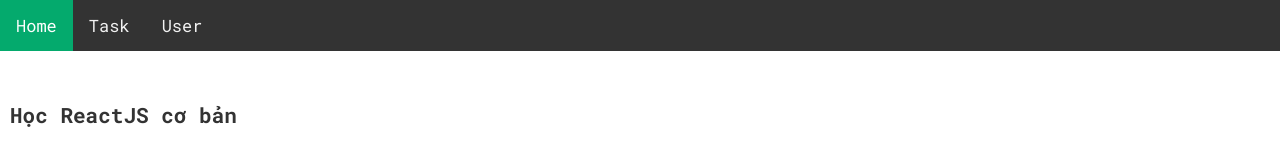
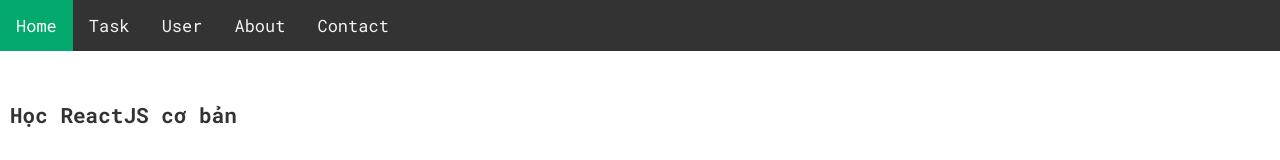
Before and after one commit to dinhdn218/learn-react-basic, a React (Create React App) app: page / in a window 1280 px wide. Shown: the top 160 px of the page. Built offline with nearby package versions, Linux system fonts and the light colour scheme.

Commit message:
start Redux, add UnknownPage

```diff
--- a/package.json
+++ b/package.json
@@ -9,9 +9,11 @@
     "axios": "^0.26.0",
     "react": "^17.0.2",
     "react-dom": "^17.0.2",
+    "react-redux": "^7.2.6",
     "react-router-dom": "^6.2.2",
     "react-scripts": "5.0.0",
     "react-toastify": "^8.2.0",
+    "redux": "^4.1.2",
     "sass": "^1.49.8",
     "web-vitals": "^2.1.4"
   },
--- a/src/App.js
+++ b/src/App.js
@@ -5,6 +5,7 @@ import './App.scss';
 import HomePage from './views/HomePage';
 import Layout from './views/Layout';
 import TaskPage from './views/TaskPage';
+import UnknownPage from './views/UnknownPage';
 import UserDetailPage from './views/UserDetailPage';
 import UserPage from './views/UserPage';
 
@@ -17,6 +18,7 @@ class App extends Component {
           <Route path="task" element={<TaskPage />} />
           <Route path="user" element={<UserPage />} />
           <Route path="user/:userId" element={<UserDetailPage />} />
+          <Route path="*" element={<UnknownPage />} />
         </Route>
       </Routes>
     );
--- a/src/components/Nav/Nav.scss
+++ b/src/components/Nav/Nav.scss
@@ -2,20 +2,4 @@
   background-color: #333;
   overflow: hidden;
   margin-bottom: 5rem;
-  &-item {
-    float: left;
-    color: #f2f2f2;
-    text-align: center;
-    padding: 14px 16px;
-    text-decoration: none;
-    font-size: 17px;
-    &:hover {
-      background-color: #ddd;
-      color: black;
-    }
-    &.active {
-      background-color: #04aa6d;
-      color: white;
-    }
-  }
 }
--- /dev/null
+++ b/src/components/Nav/NavItem/NavItem.scss
@@ -0,0 +1,16 @@
+.nav-item {
+  float: left;
+  color: #f2f2f2;
+  text-align: center;
+  padding: 14px 16px;
+  text-decoration: none;
+  font-size: 17px;
+  &:hover {
+    background-color: #ddd;
+    color: black;
+  }
+  &.active {
+    background-color: #04aa6d;
+    color: white;
+  }
+}
--- /dev/null
+++ b/src/components/Nav/NavItem/index.js
@@ -0,0 +1,21 @@
+import React, { Component } from 'react';
+import { Link } from 'react-router-dom';
+import './NavItem.scss';
+
+class NavItem extends Component {
+  render() {
+    const { to, text, onClick, initActive, index, path } = this.props;
+    console.log(path);
+    return (
+      <Link
+        onClick={onClick || function () {}}
+        className={`nav-item ${initActive === index ? 'active' : ''}`}
+        to={to}
+      >
+        {text}
+      </Link>
+    );
+  }
+}
+
+export default NavItem;
--- /dev/null
+++ b/src/components/Nav/NavList/index.js
@@ -0,0 +1,16 @@
+export const navList = [
+  { label: 'Home', path: '/' },
+  { label: 'Task', path: '/task' },
+  {
+    label: 'User',
+    path: '/user',
+  },
+  {
+    label: 'About',
+    path: '/about',
+  },
+  {
+    label: 'Contact',
+    path: '/contact',
+  },
+];
--- a/src/components/Nav/index.js
+++ b/src/components/Nav/index.js
@@ -1,20 +1,35 @@
 import React, { Component } from 'react';
-import { Link } from 'react-router-dom';
+import NavItem from './NavItem';
+import { navList } from './NavList';
 import './Nav.scss';
 
 class Nav extends Component {
+  // Active Nav when refresh page
+  componentDidMount = () => {
+    const currentPath = window.location.pathname;
+    // console.log(window.location.pathname);
+  };
+
+  handleClick = (e) => {
+    const navItems = document.querySelectorAll('.nav-item');
+    navItems.forEach((navItem) => navItem.classList.remove('active'));
+    e.target.classList.add('active');
+  };
+
   render() {
     return (
       <div className="nav">
-        <Link className="nav-item active" to="/">
-          Home
-        </Link>
-        <Link className="nav-item" to="/task">
-          Task
-        </Link>
-        <Link className="nav-item" to="/user">
-          User
-        </Link>
+        {navList.map((navItem, index) => (
+          <NavItem
+            path={window.location.pathname}
+            initActive={0}
+            index={index}
+            onClick={this.handleClick}
+            key={index}
+            text={navItem.label}
+            to={navItem.path}
+          />
+        ))}
       </div>
     );
   }
--- a/src/index.js
+++ b/src/index.js
@@ -3,6 +3,9 @@ import ReactDOM from 'react-dom';
 import { BrowserRouter as Router } from 'react-router-dom';
 import App from './App';
 import reportWebVitals from './reportWebVitals';
+import { Provider } from 'react-redux';
+import { createStore } from 'redux';
+import rootReducer from './store/reducers/rootReducer';
 import './styles/global.scss';
 import './styles/reset.scss';
 
--- /dev/null
+++ b/src/store/reducers/rootReducer.js
@@ -0,0 +1,16 @@
+const initState = {
+  courses: [
+    { id: 1, name: 'Kiến Thức Nhập Môn IT' },
+    { id: 2, name: 'HTML, CSS từ Zero đến Hero' },
+    { id: 3, name: 'Responsive Với Grid System' },
+    { id: 4, name: 'Lập Trình JavaScript Cơ Bản' },
+    { id: 5, name: 'Lập Trình JavaScript Nâng Cao' },
+    { id: 6, name: 'Xây Dựng Website với ReactJS' },
+  ],
+};
+
+const rootReducer = (state = initState, action) => {
+  return state;
+};
+
+export default rootReducer;
--- /dev/null
+++ b/src/views/UnknownPage/UnknownPage.scss
@@ -0,0 +1,3 @@
+.unknown-page {
+  margin-left: 1rem;
+}
--- /dev/null
+++ b/src/views/UnknownPage/index.js
@@ -0,0 +1,14 @@
+import React, { Component } from 'react';
+import './UnknownPage.scss';
+
+class UnknownPage extends Component {
+  render() {
+    return (
+      <h2 className="unknown-page">
+        Đang trong quá trình hoàn thiện. Vui lòng quay lại sau!!!
+      </h2>
+    );
+  }
+}
+
+export default UnknownPage;
```
Also changed, not shown: 1 other file (tests, documents, lock files or other folders).
